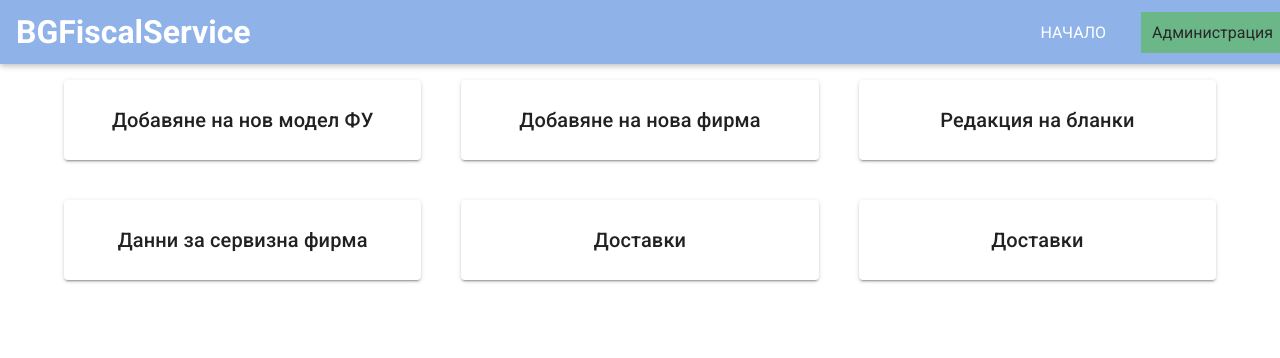
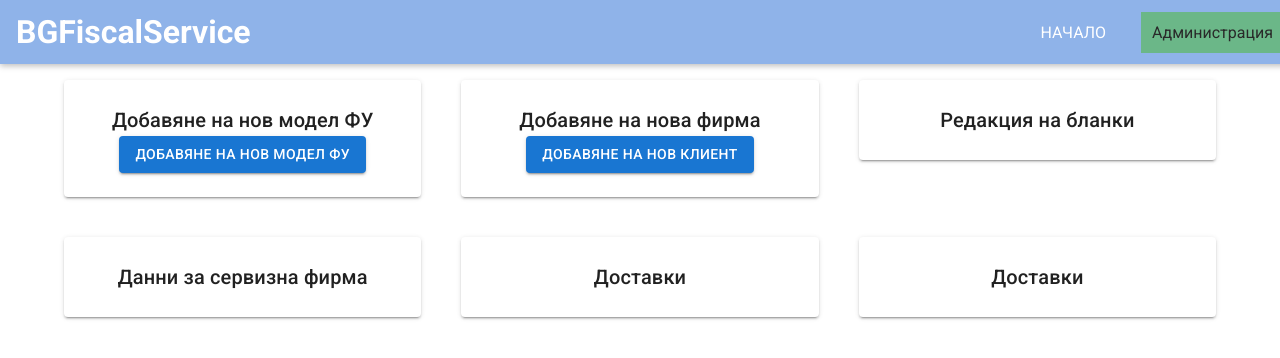
Before and after one commit to failnot3/BG-fisc-service, a React (Create React App) app in the folder front-end/: page /admin in a window 1280 px wide. Shown: the top 358 px of the page. Built offline with nearby package versions, Linux system fonts and the light colour scheme.

Commit message:
demo changes

```diff
--- a/front-end/src/components/sharedComponents/UIelement/gridItemsOne.js
+++ b/front-end/src/components/sharedComponents/UIelement/gridItemsOne.js
@@ -3,6 +3,7 @@ import * as React from "react";
 import Paper from "@mui/material/Paper";
 import { Box } from "@mui/material";
 import Grid from "@mui/material/Grid";
+import Button from "@mui/material/Button";
 
 import { Typography } from "@mui/material";
 
@@ -14,6 +15,7 @@ const GridItemAdmin = () => {
           <Box padding={3} sx={{ textAlign: "center" }}>
             <Typography variant='h6' component='h4'>
               Добавяне на нов модел ФУ
+              <Button variant='contained'>Добавяне на нов модел ФУ</Button>
             </Typography>
           </Box>
         </Paper>
@@ -23,6 +25,7 @@ const GridItemAdmin = () => {
           <Box padding={3} sx={{ textAlign: "center" }}>
             <Typography variant='h6' component='h4'>
               Добавяне на нова фирма
+              <Button variant='contained'>Добавяне на нов клиент</Button>
             </Typography>
           </Box>
         </Paper>
```
